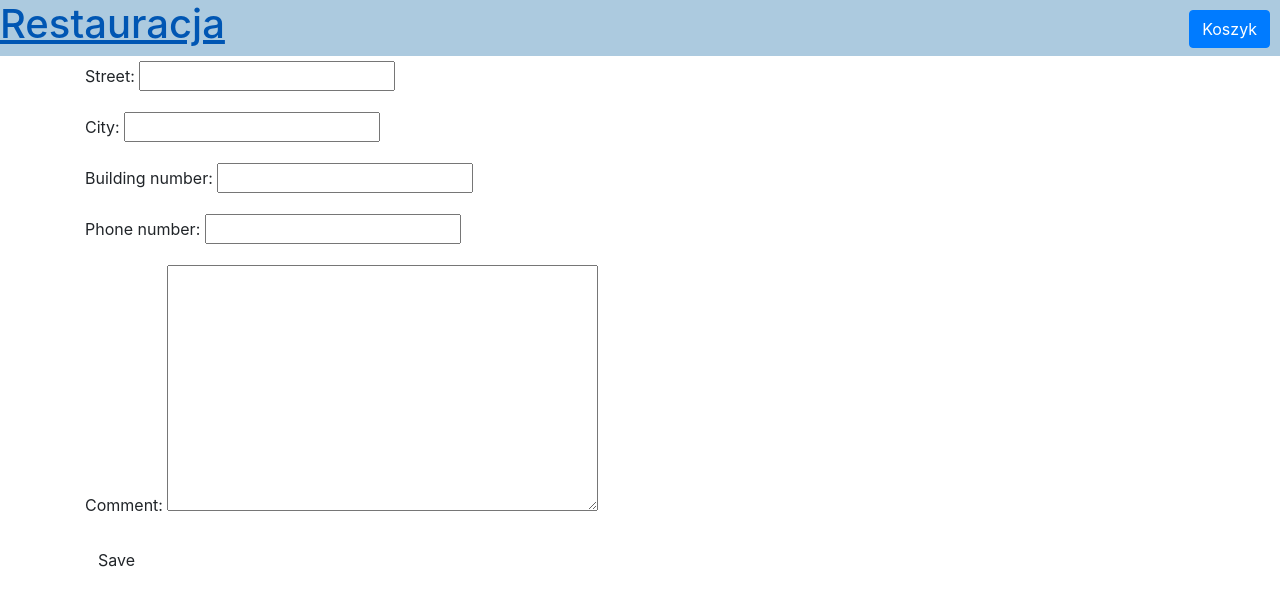
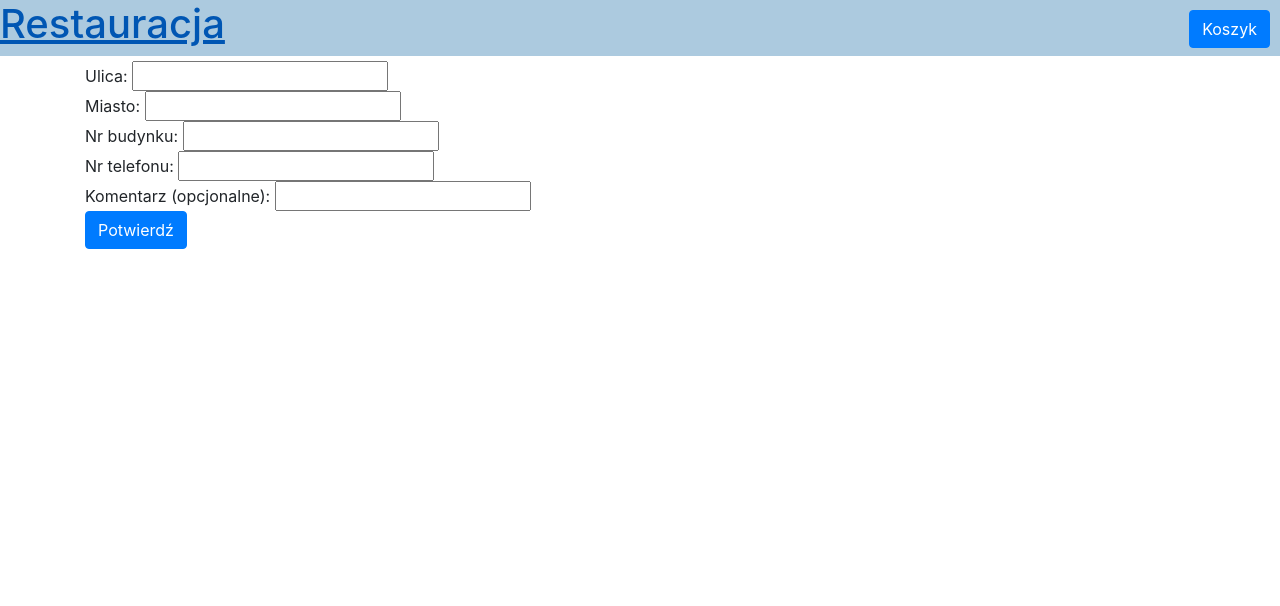
Before and after one commit to marosiak/django_pizza, a Django app: template pizza/templates/pizza/order_finalize.html in a window 1280 px wide. Shown: the top 606 px of the page. Run offline with Django 3.2, Linux system fonts and the light colour scheme; the template is opened without the code that fills it: values that come from a table or form of the project are taken from there, others are empty; some libraries are stand-ins or nearby versions.

Commit message:
[progress] order_finalize halfly works, it doesnt add pizza, but it does create order from form

```diff
--- a/pizza/templates/pizza/order_finalize.html
+++ b/pizza/templates/pizza/order_finalize.html
@@ -1,9 +1,29 @@
 {% extends 'pizza/base.html' %}
 
 {% block content %}
-   <form method="POST" class="finzalize-form">{% csrf_token %}
-        {{ form.as_p }}
-        <button type="submit" class="save btn btn-default">Save</button>
+   <form method='POST' action={% url 'order_finalize' %}>
+        {% csrf_token %}
+        Ulica: <input type="text" name={{form.street.name}}> <br>
+        Miasto: <input type="text" name={{form.city.name}}> <br>
+        Nr budynku: <input type="text" name={{form.building_number.name}}> <br>
+        Nr telefonu: <input type="text" name={{form.phone_number.name}}> <br>
+        Komentarz (opcjonalne): <input type="text" name={{form.comment.name}}> <br>
+
+        <input class="btn btn-primary" type="submit" value="Potwierdź">
     </form>
 
 {% endblock %}
+
+
+
+    <!--street = models.CharField(max_length=25)-->
+    <!--city = models.CharField(max_length=30)-->
+    <!--building_number = models.IntegerField()-->
+    <!--start_time = models.DateTimeField(editable=False, blank=True, null=True)-->
+    <!--end_time = models.DateTimeField(blank=True, null=True, auto_now=False, editable=False)-->
+    <!--phone_number = models.CharField(max_length=12)-->
+    <!--comment = models.TextField(max_length=150)-->
+
+    <!--total_price = models.IntegerField(blank=True, null=True, editable=False)-->
+    <!--total_price = 33-->
+    <!--start_time = timezone.now()-->
```
Also changed, not shown: pizza/views.py (+24 -3 lines).
